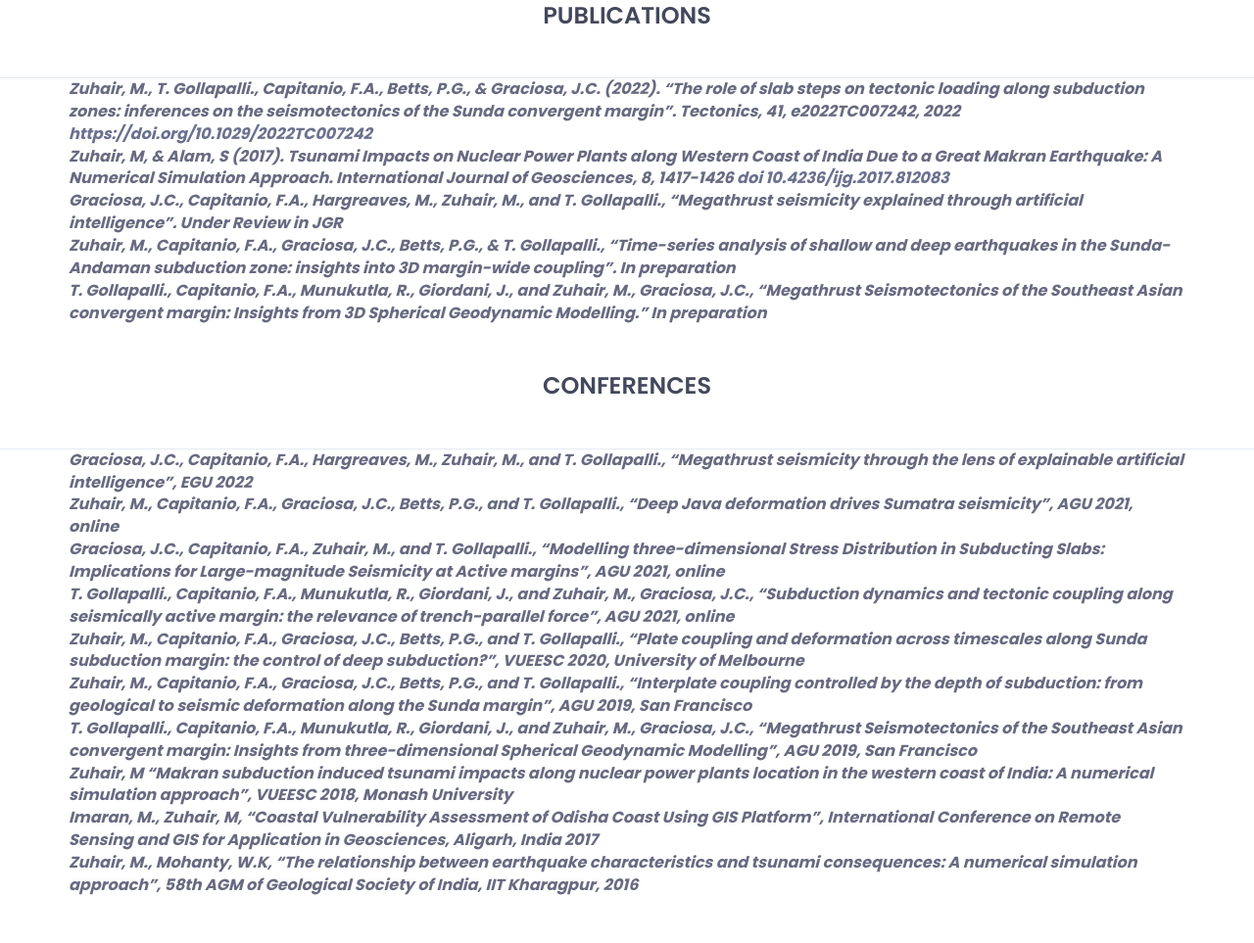
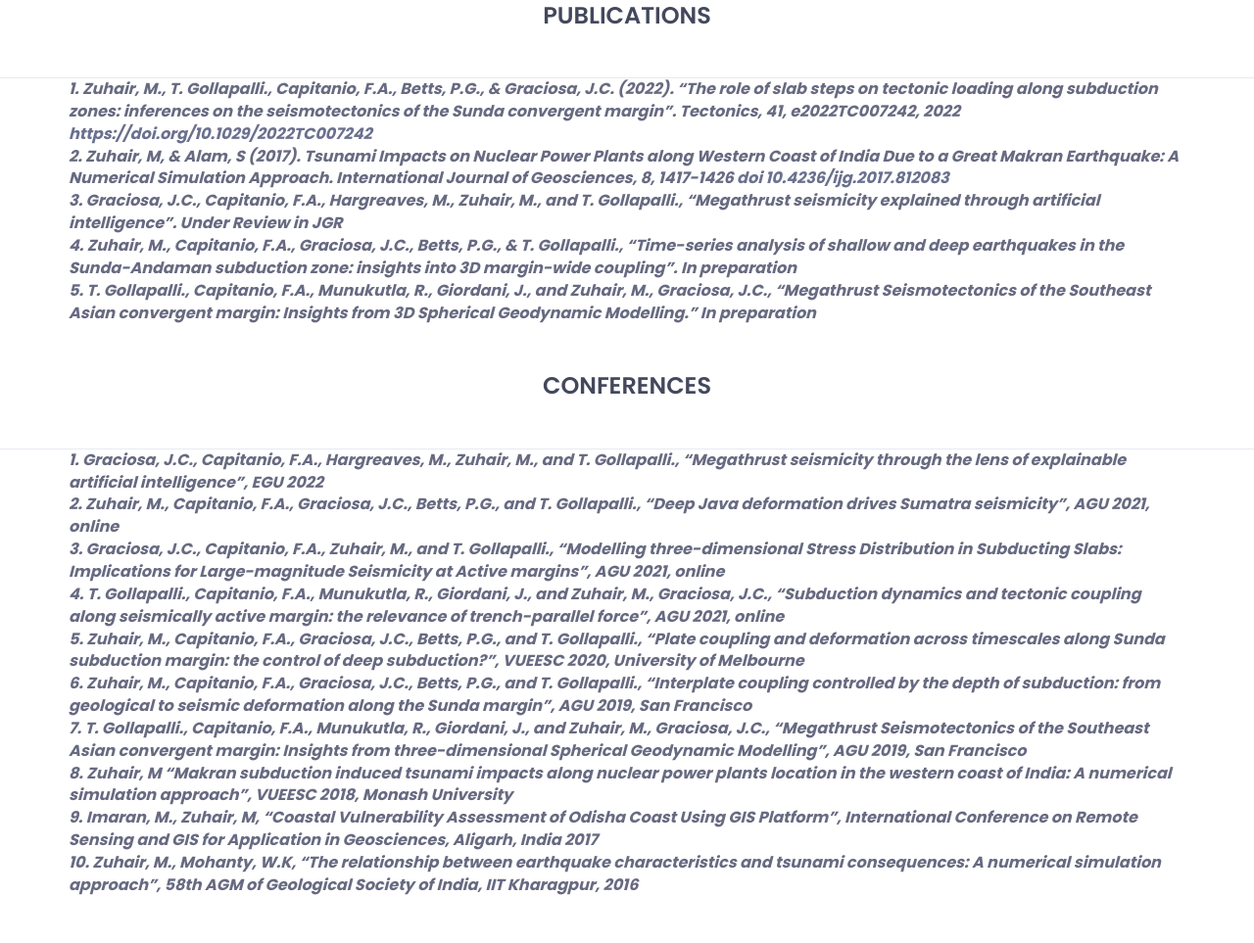
Before and after one commit to ZuhairQuakes/personal-website, a plain HTML site: page index.html in a window 1280 px wide. Shown: the part 4665-5628 px from the top of the page at 98% size. Drawn offline with nearby package versions, Linux system fonts and the light colour scheme.

Commit message:
Update index.html

```diff
--- a/index.html
+++ b/index.html
@@ -510,11 +510,11 @@
     </div>
     <div class="container" style="margin-bottom: 50px;">
         <ul>
-            <li><i>Zuhair, M., T. Gollapalli., Capitanio, F.A., Betts, P.G., & Graciosa, J.C. (2022). “The role of slab steps on tectonic loading along subduction zones: inferences on the seismotectonics of the Sunda convergent margin”. Tectonics, 41, e2022TC007242, 2022 <a href="https://doi.org/10.1029/2022TC007242">https://doi.org/10.1029/2022TC007242</a></i></li>
-            <li><i>Zuhair, M, & Alam, S (2017). Tsunami Impacts on Nuclear Power Plants along Western Coast of India Due to a Great Makran Earthquake: A Numerical Simulation Approach. International Journal of Geosciences, 8, 1417-1426 <a href="https://doi.org/10.4236/ijg.2017.812083"> doi 10.4236/ijg.2017.812083</a></i></li>
-            <li><i>Graciosa, J.C., Capitanio, F.A., Hargreaves, M., Zuhair, M., and T. Gollapalli., “Megathrust seismicity explained through artificial intelligence”. Under Review in JGR</i></li>
-            <li><i>Zuhair, M., Capitanio, F.A., Graciosa, J.C., Betts, P.G., & T. Gollapalli., “Time-series analysis of shallow and deep earthquakes in the Sunda-Andaman subduction zone: insights into 3D margin-wide coupling”. In preparation</i></li>
-            <li><i>T. Gollapalli., Capitanio, F.A., Munukutla, R., Giordani, J., and Zuhair, M., Graciosa, J.C., “Megathrust Seismotectonics of the Southeast Asian convergent margin: Insights from 3D Spherical Geodynamic Modelling.” In preparation</i></li>
+            <li><i>1. Zuhair, M., T. Gollapalli., Capitanio, F.A., Betts, P.G., & Graciosa, J.C. (2022). “The role of slab steps on tectonic loading along subduction zones: inferences on the seismotectonics of the Sunda convergent margin”. Tectonics, 41, e2022TC007242, 2022 <a href="https://doi.org/10.1029/2022TC007242">https://doi.org/10.1029/2022TC007242</a></i></li>
+            <li><i>2. Zuhair, M, & Alam, S (2017). Tsunami Impacts on Nuclear Power Plants along Western Coast of India Due to a Great Makran Earthquake: A Numerical Simulation Approach. International Journal of Geosciences, 8, 1417-1426 <a href="https://doi.org/10.4236/ijg.2017.812083"> doi 10.4236/ijg.2017.812083</a></i></li>
+            <li><i>3. Graciosa, J.C., Capitanio, F.A., Hargreaves, M., Zuhair, M., and T. Gollapalli., “Megathrust seismicity explained through artificial intelligence”. Under Review in JGR</i></li>
+            <li><i>4. Zuhair, M., Capitanio, F.A., Graciosa, J.C., Betts, P.G., & T. Gollapalli., “Time-series analysis of shallow and deep earthquakes in the Sunda-Andaman subduction zone: insights into 3D margin-wide coupling”. In preparation</i></li>
+            <li><i>5. T. Gollapalli., Capitanio, F.A., Munukutla, R., Giordani, J., and Zuhair, M., Graciosa, J.C., “Megathrust Seismotectonics of the Southeast Asian convergent margin: Insights from 3D Spherical Geodynamic Modelling.” In preparation</i></li>
         </ul>
     </div>
 </section><!--/.publications-->
@@ -525,18 +525,18 @@
     <div class="section-heading text-center">
         <h2>Conferences</h2>
     </div>
-    <div class="container" style="margin-bottom: 50px;">
+    <div class="container" style="margin-bottom: 100px;">
         <ul>
-            <li><i>Graciosa, J.C., Capitanio, F.A., Hargreaves, M., Zuhair, M., and T. Gollapalli., “Megathrust seismicity through the lens of explainable artificial intelligence”, EGU 2022</i></li>
-            <li><i>Zuhair, M., Capitanio, F.A., Graciosa, J.C., Betts, P.G., and T. Gollapalli., “Deep Java deformation drives Sumatra seismicity”, AGU 2021, online</i></li>
-            <li><i>Graciosa, J.C., Capitanio, F.A., Zuhair, M., and T. Gollapalli., “Modelling three-dimensional Stress Distribution in Subducting Slabs: Implications for Large-magnitude Seismicity at Active margins”, AGU 2021, online</i></li>
-            <li><i>T. Gollapalli., Capitanio, F.A., Munukutla, R., Giordani, J., and Zuhair, M., Graciosa, J.C., “Subduction dynamics and tectonic coupling along seismically active margin: the relevance of trench-parallel force”, AGU 2021, online</i></li>
-            <li><i>Zuhair, M., Capitanio, F.A., Graciosa, J.C., Betts, P.G., and T. Gollapalli., “Plate coupling and deformation across timescales along Sunda subduction margin: the control of deep subduction?”, VUEESC 2020, University of Melbourne</i></li>
-            <li><i>Zuhair, M., Capitanio, F.A., Graciosa, J.C., Betts, P.G., and T. Gollapalli., “Interplate coupling controlled by the depth of subduction: from geological to seismic deformation along the Sunda margin”, AGU 2019, San Francisco</i></li>
-            <li><i>T. Gollapalli., Capitanio, F.A., Munukutla, R., Giordani, J., and Zuhair, M., Graciosa, J.C., “Megathrust Seismotectonics of the Southeast Asian convergent margin: Insights from three-dimensional Spherical Geodynamic Modelling”, AGU 2019, San Francisco</i></li>
-            <li><i>Zuhair, M “Makran subduction induced tsunami impacts along nuclear power plants location in the western coast of India: A numerical simulation approach”, VUEESC 2018, Monash University</i></li>
-            <li><i>Imaran, M., Zuhair, M, “Coastal Vulnerability Assessment of Odisha Coast Using GIS Platform”, International Conference on Remote Sensing and GIS for Application in Geosciences, Aligarh, India 2017</i></li>
-            <li><i>Zuhair, M., Mohanty, W.K, “The relationship between earthquake characteristics and tsunami consequences: A numerical simulation approach”, 58th AGM of Geological Society of India, IIT Kharagpur, 2016</i></li>
+            <li><i>1. Graciosa, J.C., Capitanio, F.A., Hargreaves, M., Zuhair, M., and T. Gollapalli., “Megathrust seismicity through the lens of explainable artificial intelligence”, EGU 2022</i></li>
+            <li><i>2. Zuhair, M., Capitanio, F.A., Graciosa, J.C., Betts, P.G., and T. Gollapalli., “Deep Java deformation drives Sumatra seismicity”, AGU 2021, online</i></li>
+            <li><i>3. Graciosa, J.C., Capitanio, F.A., Zuhair, M., and T. Gollapalli., “Modelling three-dimensional Stress Distribution in Subducting Slabs: Implications for Large-magnitude Seismicity at Active margins”, AGU 2021, online</i></li>
+            <li><i>4. T. Gollapalli., Capitanio, F.A., Munukutla, R., Giordani, J., and Zuhair, M., Graciosa, J.C., “Subduction dynamics and tectonic coupling along seismically active margin: the relevance of trench-parallel force”, AGU 2021, online</i></li>
+            <li><i>5. Zuhair, M., Capitanio, F.A., Graciosa, J.C., Betts, P.G., and T. Gollapalli., “Plate coupling and deformation across timescales along Sunda subduction margin: the control of deep subduction?”, VUEESC 2020, University of Melbourne</i></li>
+            <li><i>6. Zuhair, M., Capitanio, F.A., Graciosa, J.C., Betts, P.G., and T. Gollapalli., “Interplate coupling controlled by the depth of subduction: from geological to seismic deformation along the Sunda margin”, AGU 2019, San Francisco</i></li>
+            <li><i>7. T. Gollapalli., Capitanio, F.A., Munukutla, R., Giordani, J., and Zuhair, M., Graciosa, J.C., “Megathrust Seismotectonics of the Southeast Asian convergent margin: Insights from three-dimensional Spherical Geodynamic Modelling”, AGU 2019, San Francisco</i></li>
+            <li><i>8. Zuhair, M “Makran subduction induced tsunami impacts along nuclear power plants location in the western coast of India: A numerical simulation approach”, VUEESC 2018, Monash University</i></li>
+            <li><i>9. Imaran, M., Zuhair, M, “Coastal Vulnerability Assessment of Odisha Coast Using GIS Platform”, International Conference on Remote Sensing and GIS for Application in Geosciences, Aligarh, India 2017</i></li>
+            <li><i>10. Zuhair, M., Mohanty, W.K, “The relationship between earthquake characteristics and tsunami consequences: A numerical simulation approach”, 58th AGM of Geological Society of India, IIT Kharagpur, 2016</i></li>
         </ul>
     </div>
 </section><!--/.conferences-->
@@ -553,19 +553,19 @@
             <div class="col-sm-4">
                 <div class="item">
                     <img src="assets/images/gallery/img1.jpg" alt="gallery image"/>
-                    <p class="caption">Caption for Image 1</p>
+                    <p class="caption">Organized InVEST workshop at EOS, NTU Singapore</p>
                 </div><!-- /.item -->
             </div><!-- /.col -->
             <div class="col-sm-4">
                 <div class="item">
                     <img src="assets/images/gallery/img2.jpg" alt="gallery image"/>
-                    <p class="caption">Caption for Image 2</p>
+                    <p class="caption">Fun time with PhD supervisor</p>
                 </div><!-- /.item -->
             </div><!-- /.col -->
             <div class="col-sm-4">
                 <div class="item">
                     <img src="assets/images/gallery/img3.jpg" alt="gallery image"/>
-                    <p class="caption">Caption for Image 3</p>
+                    <p class="caption">First day at Earth Observatory of Singapore</p>
                 </div><!-- /.item -->
             </div><!-- /.col -->
         </div><!-- /.row -->
```
